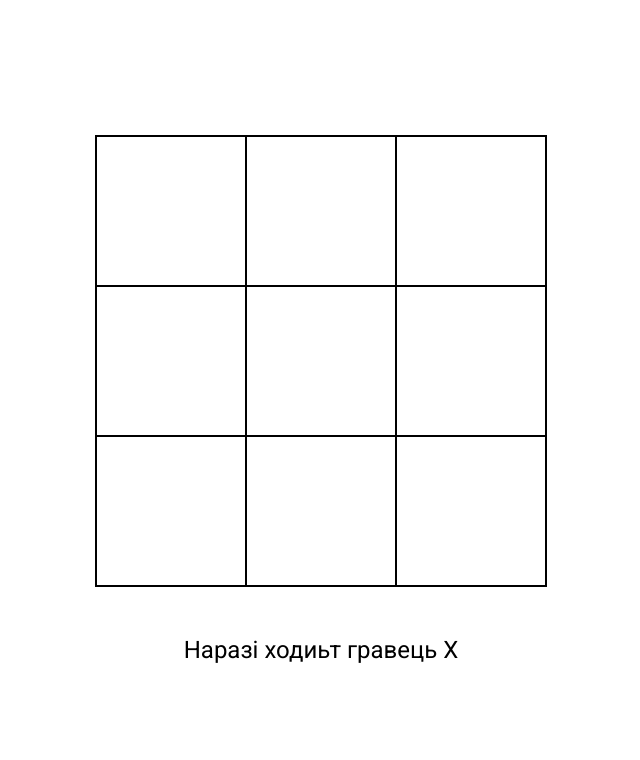
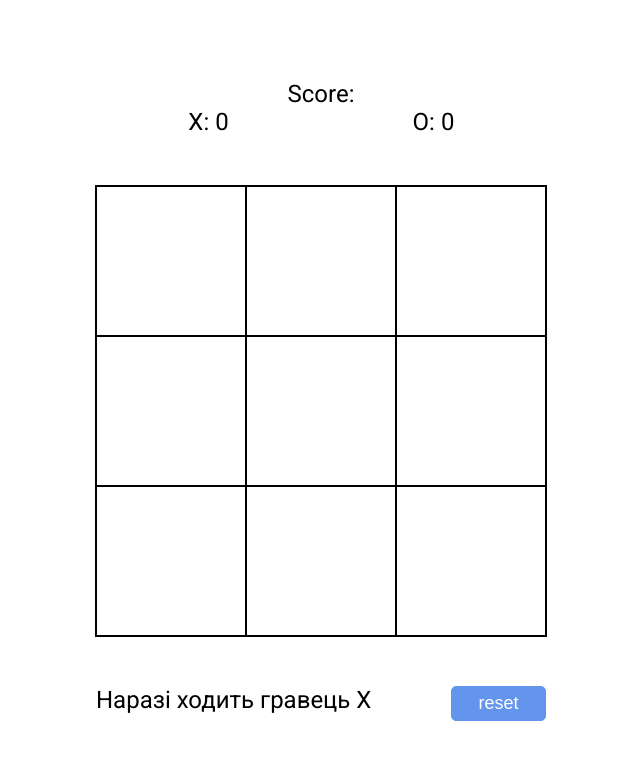
Before and after one commit to MakarukArsen/Tic-Tac-Toe, a plain HTML site: page index.html in a window 1280 px wide. Shown: the whole page, without its empty margins (319-959 px from the left). Drawn offline with Linux system fonts and the light colour scheme.

Commit message:
added score, added draw

```diff
--- a/index.html
+++ b/index.html
@@ -12,8 +12,9 @@
 </head>
 <body>
     <div class="wrapper">
+        <div class="score">Score: <div class="score-xo"><p class="score-x">X: 0</p><p class="score-o">O: 0</p></div> </div>
         <div class="content"></div>
-        <p class="result">Наразі ходиьт гравець Х</p>
+        <div class="actions"><p class="result">Наразі ходить гравець Х</p><button class="button">reset</button></div>
     </div>
     <script src="./script.js"></script>
 </body>
--- a/script.js
+++ b/script.js
@@ -1,13 +1,50 @@
 const content = document.querySelector(".content");
 const result = document.querySelector(".result");
+const scoreX = document.querySelector(".score-x");
+const scoreO = document.querySelector(".score-o");
+const resetBtn = document.querySelector(".button");
 
 let playersMove = "X";
-const map = ["", "", "", "", "", "", "", "", ""];
+let map = ["", "", "", "", "", "", "", "", ""];
+const score = [0, 0];
 
-for (let i = 1; i <= 9; i++) {
-    const area = document.createElement("div");
-    area.classList.add("area");
-    content.append(area);
+function startGame() {
+    content.innerHTML = "";
+    content.classList.remove("finished");
+    playersMove = "X";
+    result.innerHTML = `Наразі ходить гравець ${playersMove}`;
+    map = ["", "", "", "", "", "", "", "", ""];
+    fillContent();
+
+    content.addEventListener("click", function (e) {
+        let cellIndex = [...this.children].findIndex((el) => el == e.target);
+        const target = e.target;
+
+        if (target.classList.value !== "area") {
+            return;
+        }
+        target.classList.add("used");
+
+        if (playersMove === "X") {
+            target.classList.add("X");
+        } else {
+            target.classList.add("O");
+        }
+        if (checkMap(cellIndex)) {
+            finishGame();
+            return;
+        }
+        changePlayer();
+    });
+}
+startGame();
+
+function fillContent() {
+    for (let i = 1; i <= 9; i++) {
+        const area = document.createElement("div");
+        area.classList.add("area");
+        content.append(area);
+    }
 }
 
 function changePlayer() {
@@ -31,29 +68,18 @@ function checkMap(index) {
 
     if (map[0] === playersMove && map[4] === playersMove && map[8] === playersMove) return true;
     if (map[2] === playersMove && map[4] === playersMove && map[6] === playersMove) return true;
+
+    if (!map.includes("")) return true;
 }
 
 function finishGame() {
     content.classList.add("finished");
+    if (!map.includes("")) return (result.innerHTML = "Нічия!");
+    if (playersMove === "X") {
+        scoreX.innerHTML = `X: ${(score[0] += 1)}`;
+    } else {
+        scoreO.innerHTML = `O: ${(score[1] += 1)}`;
+    }
     return (result.innerHTML = `Переміг гравець ${playersMove}`);
 }
-
-content.addEventListener("click", function handleClick(e) {
-    let cellIndex = [...this.children].findIndex((el) => el == e.target);
-    const target = e.target;
-    if (target.classList.value !== "area") {
-        return;
-    }
-    target.classList.add("used");
-    if (playersMove === "X") {
-        target.classList.add("X");
-    } else {
-        target.classList.add("O");
-    }
-    if (checkMap(cellIndex)) {
-        finishGame();
-        content.removeEventListener("click", handleClick);
-        return;
-    }
-    changePlayer();
-});
+resetBtn.addEventListener("click", startGame);
--- a/style.css
+++ b/style.css
@@ -14,7 +14,23 @@ body{
     align-items: center;
     gap: 50px;
     font-family: 'Roboto';
+    width: 450px;
+    margin: 0 auto;
 }
+.score{
+    height: auto;
+    display: flex;
+    flex-direction: column;
+    text-align: center;
+    font-size: 24px;
+}
+.score-xo{
+    display: flex;
+}
+.score-x{
+    height: auto;
+}
+.score-o{    height: auto;}
 .content {
     width: 450px;
     height: 450px;
@@ -71,8 +87,32 @@ body{
     border: 5px solid black;
     border-radius: 50%;
 }
+.actions{
+    height: auto;
+    display: flex;
+
+    width: 450px;
+}
 .result{
     font-size: 24px;
-    text-align: center;
+
     height: auto;
+    flex: 0 1 auto;
 }
+.button{
+    width: 120px;
+    height: 35px;
+    background-color: cornflowerblue;
+    border: 1px solid cornflowerblue;
+    border-radius: 5px;
+    color: white;
+    font-size: 18px;
+    cursor: pointer;
+    transition: all ease .25s;
+
+}
+.button:hover{
+    background-color: white;
+    color: cornflowerblue;
+
+}
```
